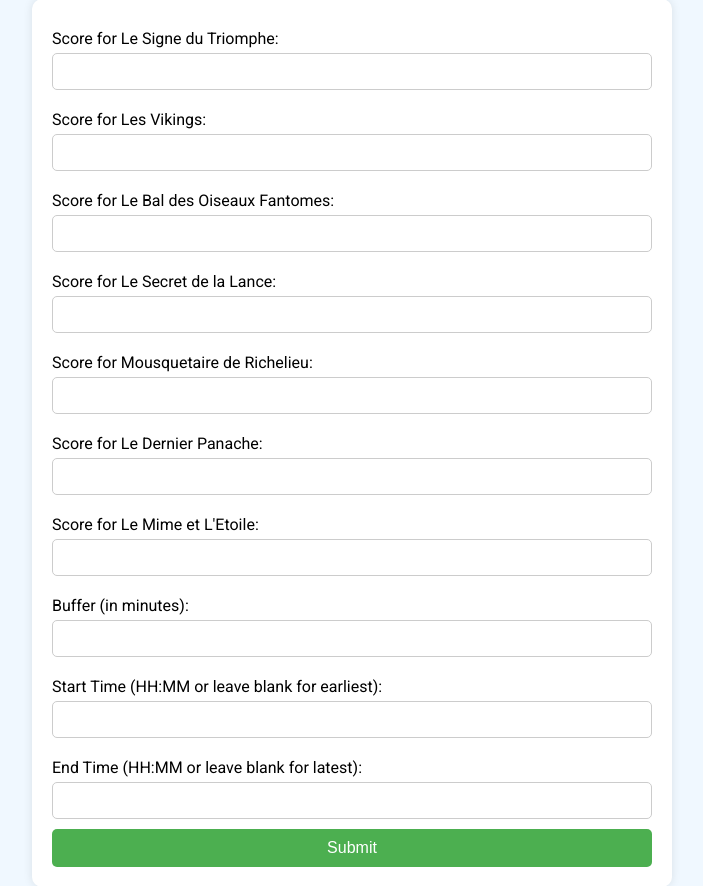
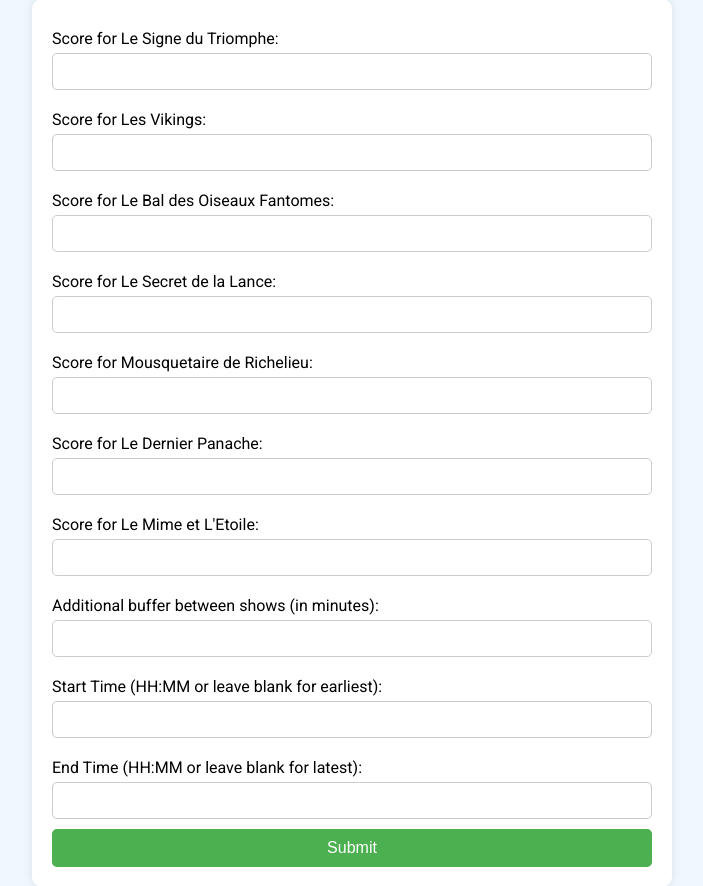
Before and after one commit to penntagon/PuyDuFouDayPlanner, a Flask app: page / in a window 1280 px wide. Shown: the part 102-988 px from the top of the page, without its empty margins (288-991 px from the left). Run offline with Flask 3, Linux system fonts and the light colour scheme.

Commit message:
Update index.html

```diff
--- a/templates/index.html
+++ b/templates/index.html
@@ -58,7 +58,7 @@
             <label for="score_{{ show }}">Score for {{ show }}:</label>
             <input type="number" step="0.1" name="score_{{ show }}" required>
         {% endfor %}
-        <label for="buffer">Buffer (in minutes):</label>
+        <label for="buffer">Additional buffer between shows (in minutes):</label>
         <input type="number" name="buffer" required>
         <label for="begin_time">Start Time (HH:MM or leave blank for earliest):</label>
         <input type="text" name="begin_time">
```
